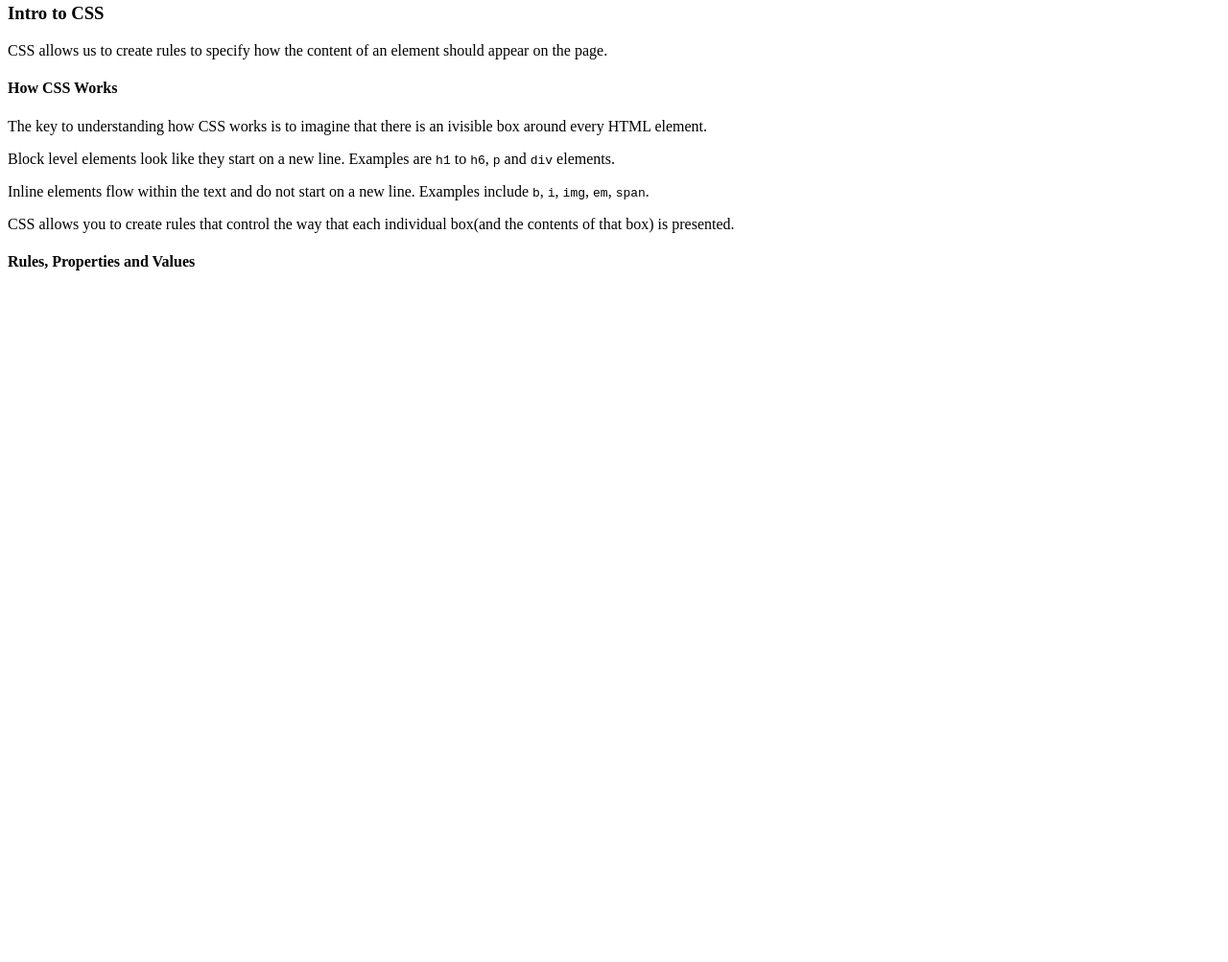
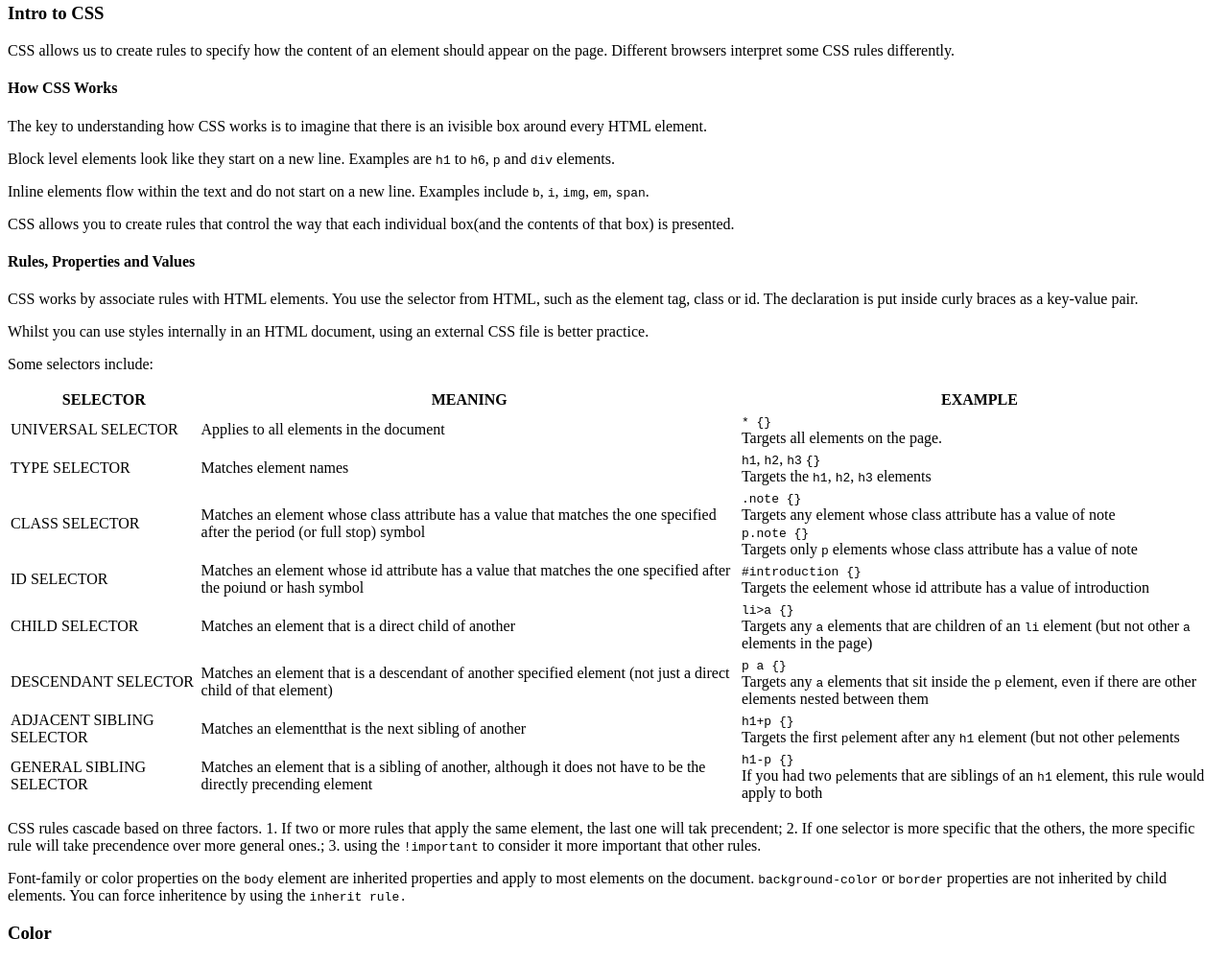
Before and after one commit to sedkyssaid/html-css-cheatsheet, a plain HTML site: page index.html in a window 1280 px wide. Shown: the part 8278-9281 px from the top of the page at 96% size. Before the commit the page ends 8581 px from the top, so only its background shows below. Drawn offline with Linux system fonts and the light colour scheme.

Commit message:
[feature-update] Add CSS rules, properties and values content.

```diff
--- a/index.html
+++ b/index.html
@@ -510,27 +510,35 @@
                     <div id="semantic-audio-attributes">
                         <h5>Audio and Attributes</h5>
                         <p>The <code>audio</code> element is used to embed audio content into a doucment. Like
-                            <code>video</code>, <code>audio</code> uses <code>src</code> to link the audio source.</p>
+                            <code>video</code>, <code>audio</code> uses <code>src</code> to link the audio source.
+                        </p>
                         <p>Attributes allow us to do many different things to our audio file. There are many attributes
                             for <code>audio</code> but today we’re going to be focusing on <code>controls</code> and
-                            <code>src</code>.</p>
+                            <code>src</code>.
+                        </p>
                         <ul>
                             <li><code>controls</code>: automatically displays the audio controls into the browser such
                                 as play and mute.</li>
-                                <li><code>src</code>: specifies the URL of the audio file.</li>
+                            <li><code>src</code>: specifies the URL of the audio file.</li>
                         </ul>
                     </div>
                     <div id="semantic-video-embed">
                         <h5>Video and Embed</h5>
-                        <p>By using a <code>video</code> element, we can add videos to our website. The element makes it clear that the page is attempting to display a video to the user.</p>
+                        <p>By using a <code>video</code> element, we can add videos to our website. The element makes it
+                            clear that the page is attempting to display a video to the user.</p>
                         <p>Some attributes can alter a video playback include:
-                            <ul>
-                                <li><code>controls</code>: When added in, a play/pause button will be added onto the video along with volume control and a fullscreen option.</li>
-                                <li><code>autoplay</code>: The attribute which results in a video automatically playing as soon as the page is loaded.</li>
-                                <li><code>loop</code>: This attribute results in the video continuously playing on repeat.</li>
-                            </ul>
+                        <ul>
+                            <li><code>controls</code>: When added in, a play/pause button will be added onto the video
+                                along with volume control and a fullscreen option.</li>
+                            <li><code>autoplay</code>: The attribute which results in a video automatically playing as
+                                soon as the page is loaded.</li>
+                            <li><code>loop</code>: This attribute results in the video continuously playing on repeat.
+                            </li>
+                        </ul>
                         </p>
-                        <p>The <code>embed</code> element which can embed any media content including videos, audio files, and gifs from an external source. This means that websites that have an embed button have some form of media content that can be added to other websites.</p>
+                        <p>The <code>embed</code> element which can embed any media content including videos, audio
+                            files, and gifs from an external source. This means that websites that have an embed button
+                            have some form of media content that can be added to other websites.</p>
                     </div>
                 </div>
         </section>
@@ -538,17 +546,85 @@
             <h2>CSS</h2>
             <div id="css-intro">
                 <h3>Intro to CSS</h3>
-                <p>CSS allows us to create rules to specify how the content of an element should appear on the page.</p>
+                <p>CSS allows us to create rules to specify how the content of an element should appear on the page. Different browsers interpret some CSS rules differently.</p>
                 <div id="css-how">
                     <h4>How CSS Works</h4>
-                    <p>The key to understanding how CSS works is to imagine that there is an ivisible box around every HTML element.</p>
-                    <p>Block level elements look like they start on a new line. Examples are <code>h1</code> to <code>h6</code>, <code>p</code> and <code>div</code> elements.</p>
-                    <p>Inline elements flow within the text and do not start on a new line. Examples include <code>b</code>, <code>i</code>, <code>img</code>, <code>em</code>, <code>span</code>.</p>
-                    <p>CSS allows you to create rules that control the way that each individual box(and the contents of that box) is presented.</p>
+                    <p>The key to understanding how CSS works is to imagine that there is an ivisible box around every
+                        HTML element.</p>
+                    <p>Block level elements look like they start on a new line. Examples are <code>h1</code> to
+                        <code>h6</code>, <code>p</code> and <code>div</code> elements.
+                    </p>
+                    <p>Inline elements flow within the text and do not start on a new line. Examples include
+                        <code>b</code>, <code>i</code>, <code>img</code>, <code>em</code>, <code>span</code>.
+                    </p>
+                    <p>CSS allows you to create rules that control the way that each individual box(and the contents of
+                        that box) is presented.</p>
                 </div>
                 <div id="css-rules-properties-values">
                     <h4>Rules, Properties and Values</h4>
+                    <p>CSS works by associate rules with HTML elements. You use the selector from HTML, such as the
+                        element tag, class or id. The declaration is put inside curly braces as a key-value pair. </p>
+                    <p>Whilst you can use styles internally in an HTML document, using an external CSS file is better
+                        practice.</p>
+                    <p>Some selectors include:</p>
+                    <table class="table table__selectors">
+                        <thead>
+                            <tr>
+                                <th>SELECTOR</th>
+                                <th>MEANING</th>
+                                <th>EXAMPLE</th>
+                            </tr>
+                        </thead>
+                        <tbody>
+                            <tr>
+                                <td class="selector selector--fusca">UNIVERSAL SELECTOR</td>
+                                <td>Applies to all elements in the document</td>
+                                <td><code>* {}</code><br>Targets all elements on the page.</td>
+                            </tr>
+                            <tr>
+                                <td class="selector selector--fusca">TYPE SELECTOR</td>
+                                <td>Matches element names</td>
+                                <td><code>h1</code>, <code>h2</code>, <code>h3</code> <code>{}</code><br>Targets the <code>h1</code>, <code>h2</code>, <code>h3</code> elements</td>
+                            </tr>
+                            <tr>
+                                <td class="selector selector--fusca">CLASS SELECTOR</td>
+                                <td>Matches an element whose class attribute has a value that matches the one specified after the period (or full stop) symbol</td>
+                                <td><code>.note {}</code><br>Targets any element whose class attribute has a value of note<br><code>p.note {}</code><br>Targets only <code>p</code> elements whose class attribute has a value of note</td>
+                            </tr>
+                            <tr>
+                                <td class="selector selector--fusca">ID SELECTOR</td>
+                                <td>Matches an element whose id attribute has a value that matches the one specified after the poiund or hash symbol</td>
+                                <td><code>#introduction {}</code><br>Targets the eelement whose id attribute has a value of introduction</td>
+                            </tr>
+                            <tr>
+                                <td class="selector selector--fusca">CHILD SELECTOR</td>
+                                <td>Matches an element that is a direct child of another</td>
+                                <td><code>li>a {}</code><br>Targets any <code>a</code> elements that are children of an <code>li</code> element (but not other <code>a</code> elements in the page)</td>
+                            </tr>
+                            <tr>
+                                <td class="selector selector--fusca">DESCENDANT SELECTOR</td>
+                                <td>Matches an element that is a descendant of another specified element (not just a direct child of that element)</td>
+                                <td><code>p a {}</code><br>Targets any <code>a</code> elements that sit inside the <code>p</code> element, even if there are other elements nested between them</td>
+                            </tr>
+                            <tr>
+                                <td class="selector selector--fusca">ADJACENT SIBLING SELECTOR</td>
+                                <td>Matches an elementthat is the next sibling of another</td>
+                                <td><code>h1+p {}</code><br>Targets the first <code>p</code>element after any <code>h1</code> element (but not other <code>p</code>elements</td>
+                            </tr>
+                            <tr>
+                                <td class="selector selector--fusca">GENERAL SIBLING SELECTOR</td>
+                                <td>Matches an element that is a sibling of another, although it does not have to be the directly precending element</td>
+                                <td><code>h1-p {}</code><br>If you had two <code>p</code>elements that are siblings of an <code>h1</code> element, this rule would apply to both</td>
+                            </tr>
+                        </tbody>
+                    </table>
+                    <p>CSS rules cascade based on three factors. 1. If two or more rules that apply the same element, the last one will tak precendent; 2. If one selector is more specific that the others, the more specific rule will take precendence over more general ones.; 3. using the <code>!important</code> to consider it more important that other rules.</p>
+                    <p>Font-family or color properties on the <code>body</code> element are inherited properties and apply to most elements on the document. <code>background-color</code> or <code>border</code> properties are not inherited by child elements. You can force inheritence by using the <code>inherit rule.</code></p>
                 </div>
+            </div>
+            <div id="color">
+                <h3>Color</h3>
+
             </div>
         </section>
         </main>
```
